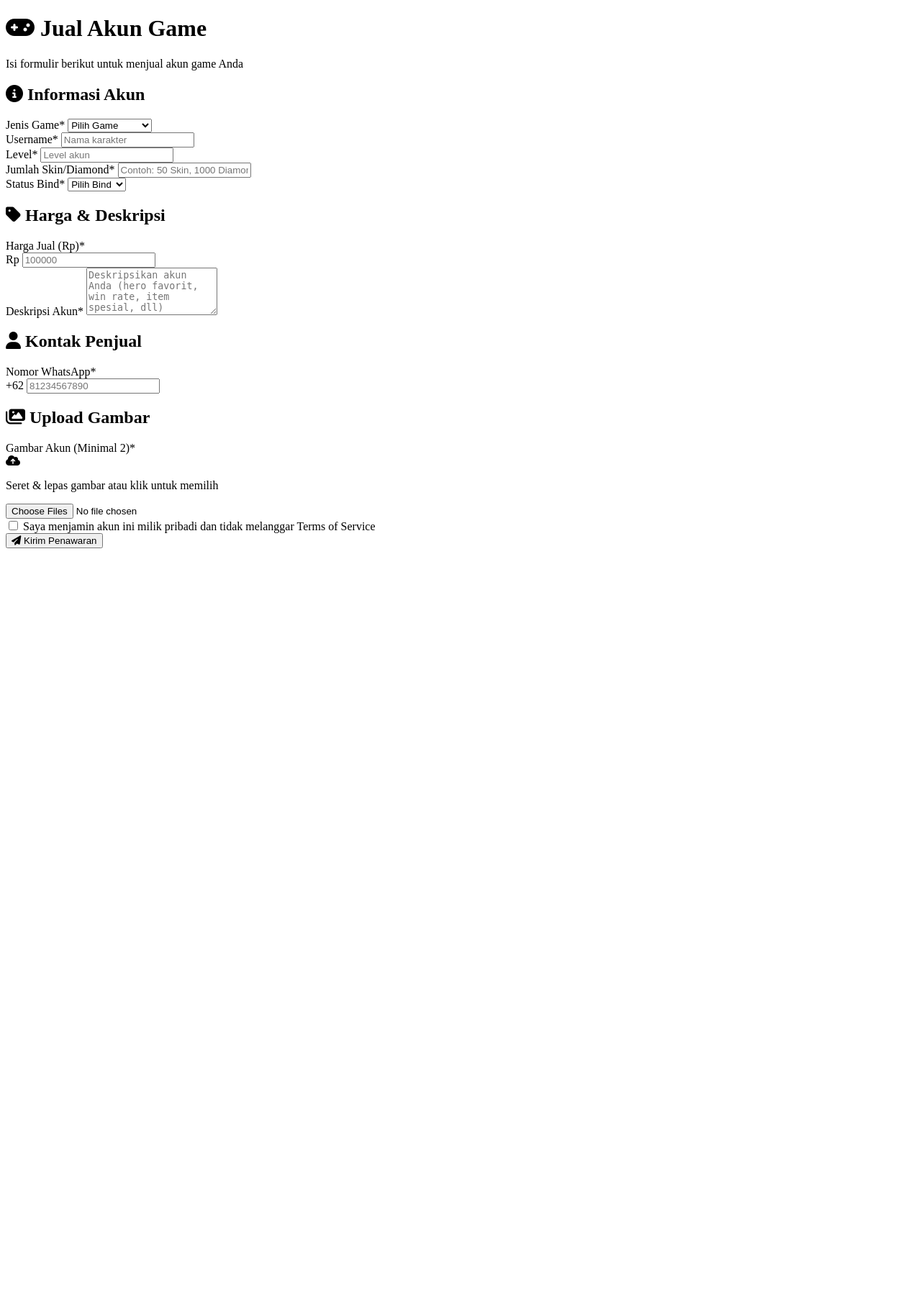
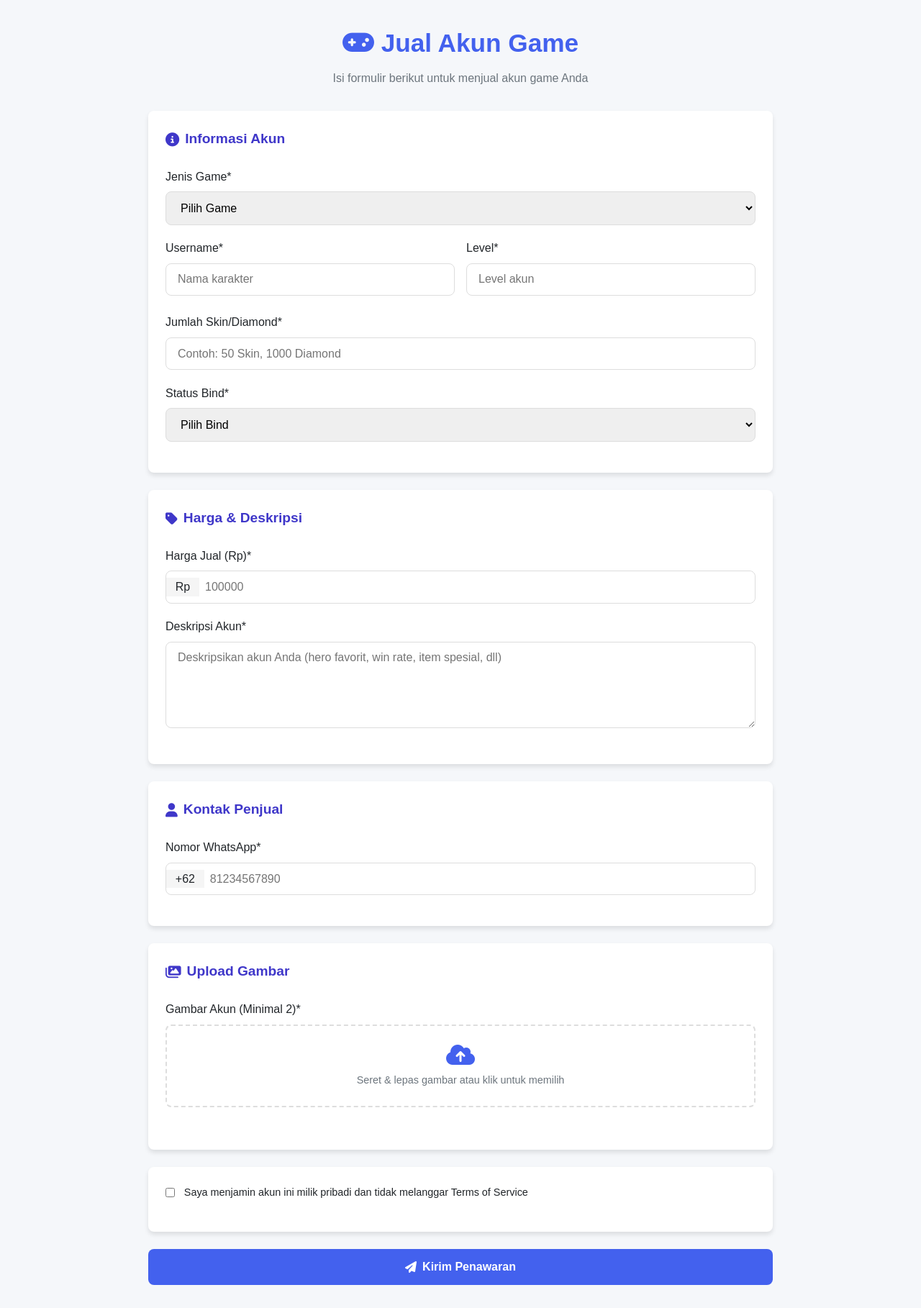
Before and after one commit to reporitor/zallmarket, a PHP site: page /project-root/php/jual-akun.php in a window 1280 px wide. Shown: the whole page at 72% size. Before the commit the page ends 762 px from the top, so only its background shows below. Run offline with PHP 8.4, Linux system fonts and the light colour scheme; data that the repository does not hold is empty.

Commit message:
Update jual-akun.php

```diff
--- a/php/jual-akun.php
+++ b/php/jual-akun.php
@@ -1,16 +1,10 @@
-<?php
-// Mengambil data game dari JSON (jika perlu)
-$games = json_decode(file_get_contents('data/games.json'), true) ?? [
-    'Free Fire', 'Mobile Legends', 'PUBG Mobile', 'Valorant', 'Genshin Impact'
-];
-?>
 <!DOCTYPE html>
 <html lang="id">
 <head>
     <meta charset="UTF-8">
     <meta name="viewport" content="width=device-width, initial-scale=1.0">
     <title>Jual Akun Game | Game Marketplace</title>
-    <link rel="stylesheet" href="assets/css/jual-akun.css">
+    <link rel="stylesheet" href="assets/css/jual.css">
     <link rel="stylesheet" href="https://cdnjs.cloudflare.com/ajax/libs/font-awesome/6.4.0/css/all.min.css">
 </head>
 <body>
```
